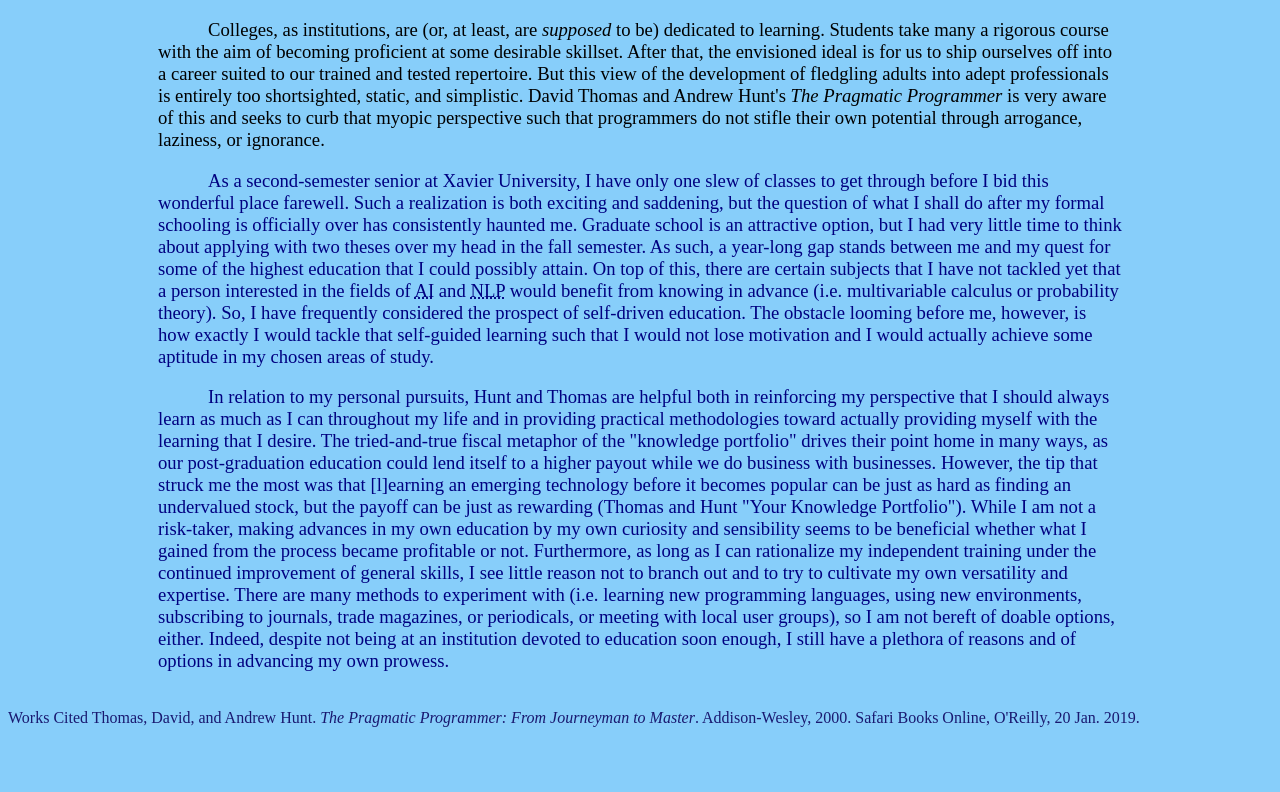
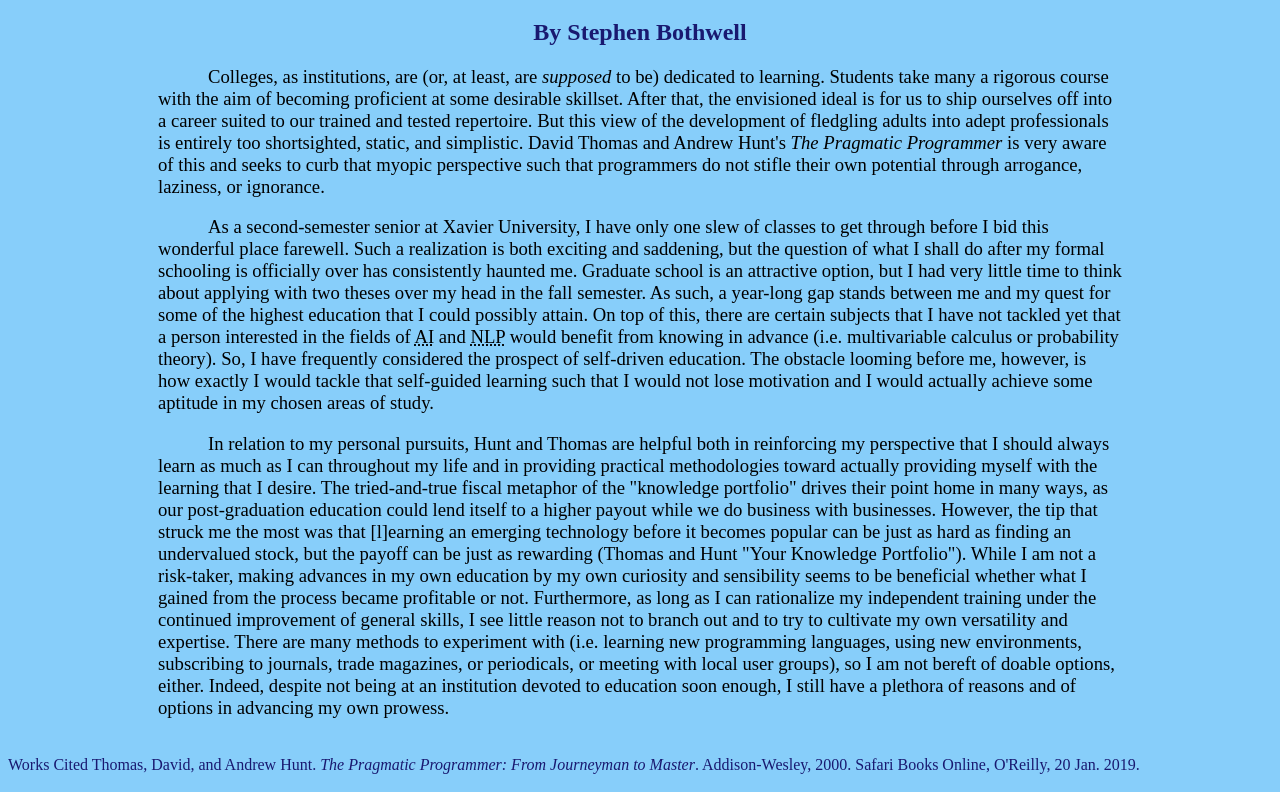
Before and after one commit to Mythologos/Mythologos.github.io, a plain HTML site: page hmwk1.html in a window 1280 px wide. Shown: the part 61-853 px from the top of the page. Before the commit the page ends 807 px from the top, so only its background shows below. Drawn offline with Linux system fonts and the light colour scheme.

Commit message:
Tried to make some fixes and further style shifts.

```diff
--- a/hmwk1.html
+++ b/hmwk1.html
@@ -18,7 +18,11 @@
     </style>
 </head>
 <body style="background-color: lightskyblue;">
-    <h1 style="text-align:center;color: midnightblue">Homework 1 - Pragmatic Programming and HTML</h1>
+    <header>
+    <h1 style="text-align:center;color: midnightblue;">Homework 1 - Pragmatic Programming and HTML</h1>
+    </header>
+    <section>
+    <h2 style="text-align:center; color: midnightblue;">By Stephen Bothwell</h2>
     <p id="p1" style="text-indent: 50px;">
         Colleges, as institutions, are (or, at least, are <i>supposed</i> to
         be) dedicated to learning. Students take many a rigorous course with
@@ -32,7 +36,7 @@
         programmers do not stifle their own potential through arrogance, laziness, or
         ignorance.
     </p>
-    <p id="p2" style="text-indent: 50px; color: navy">
+    <p id="p2" style="text-indent: 50px;">
         As a second-semester senior at Xavier University, I have only one slew of
         classes to get through before I bid this wonderful place farewell. Such a
         realization is both exciting and saddening, but the question of what I shall
@@ -50,7 +54,7 @@
         exactly I would tackle that self-guided learning such that I would not lose
         motivation and I would actually achieve some aptitude in my chosen areas of study.
     </p>
-    <p id="p3" style="text-indent: 50px; color: navy">
+    <p id="p3" style="text-indent: 50px;">
         In relation to my personal pursuits, Hunt and Thomas are helpful both in
         reinforcing my perspective that I should always learn as much as I can
         throughout my life and in providing practical methodologies toward actually
@@ -73,11 +77,14 @@
         Indeed, despite not being at an institution devoted to education soon enough, I
         still have a plethora of reasons and of options in advancing my own prowess.
     </p>
-    <br>
-    <h2, style="text-align:center; color: midnightblue">Works Cited</h2>
+    </section>
+    <br />
+    <footer>
+    <h2, style="text-align:center; color: midnightblue;">Works Cited</h2>
     <p, id="bib1">
         Thomas, David, and Andrew Hunt. <cite src="https://www.oreilly.com/library/view/the-pragmatic-programmer/020161622X/">The Pragmatic Programmer: From Journeyman to Master</cite>.
         Addison-Wesley, 2000. Safari Books Online, O'Reilly, 20 Jan. 2019.
     </p>
+    </footer>
 </body>
 </html>
```
